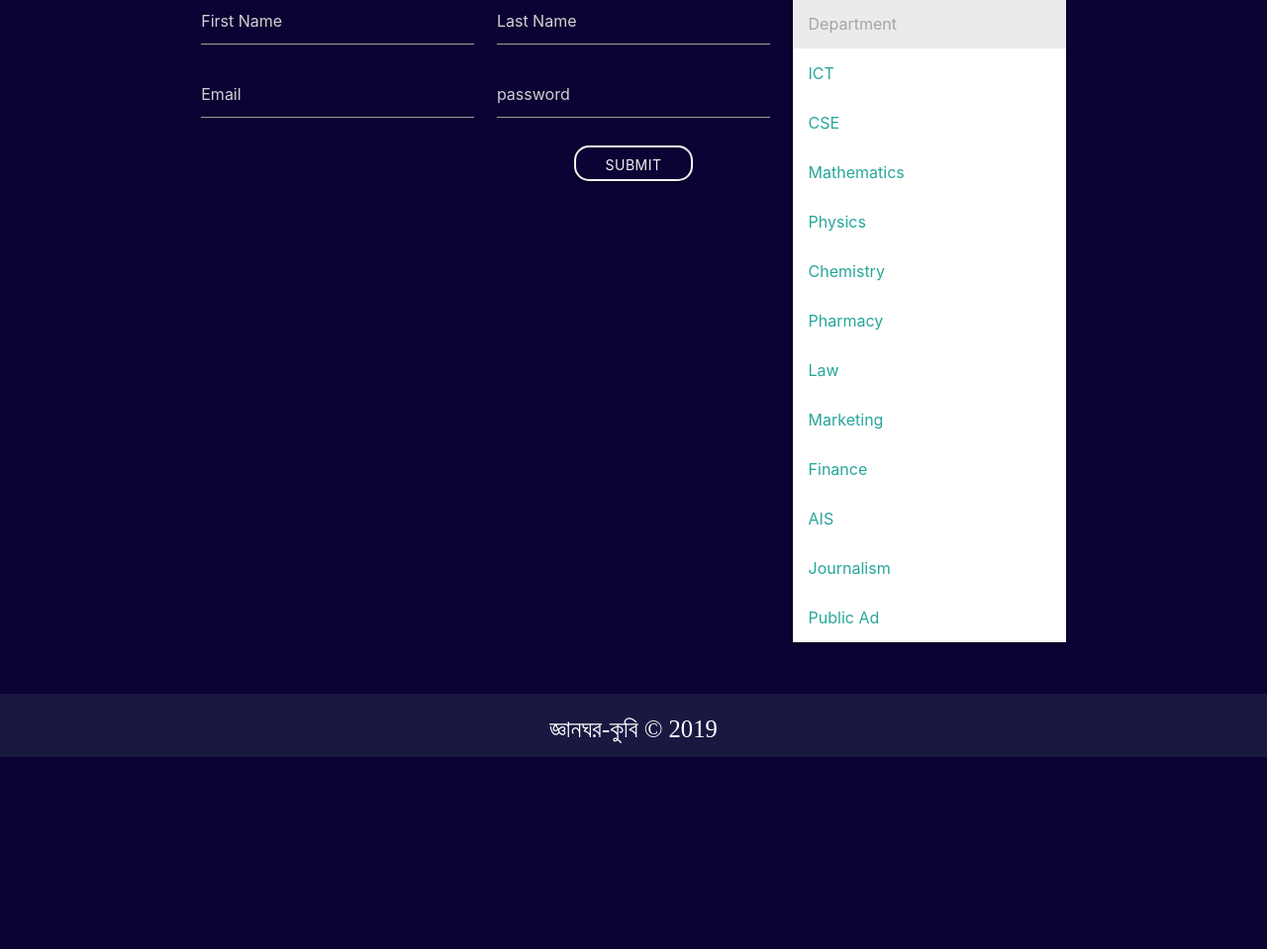
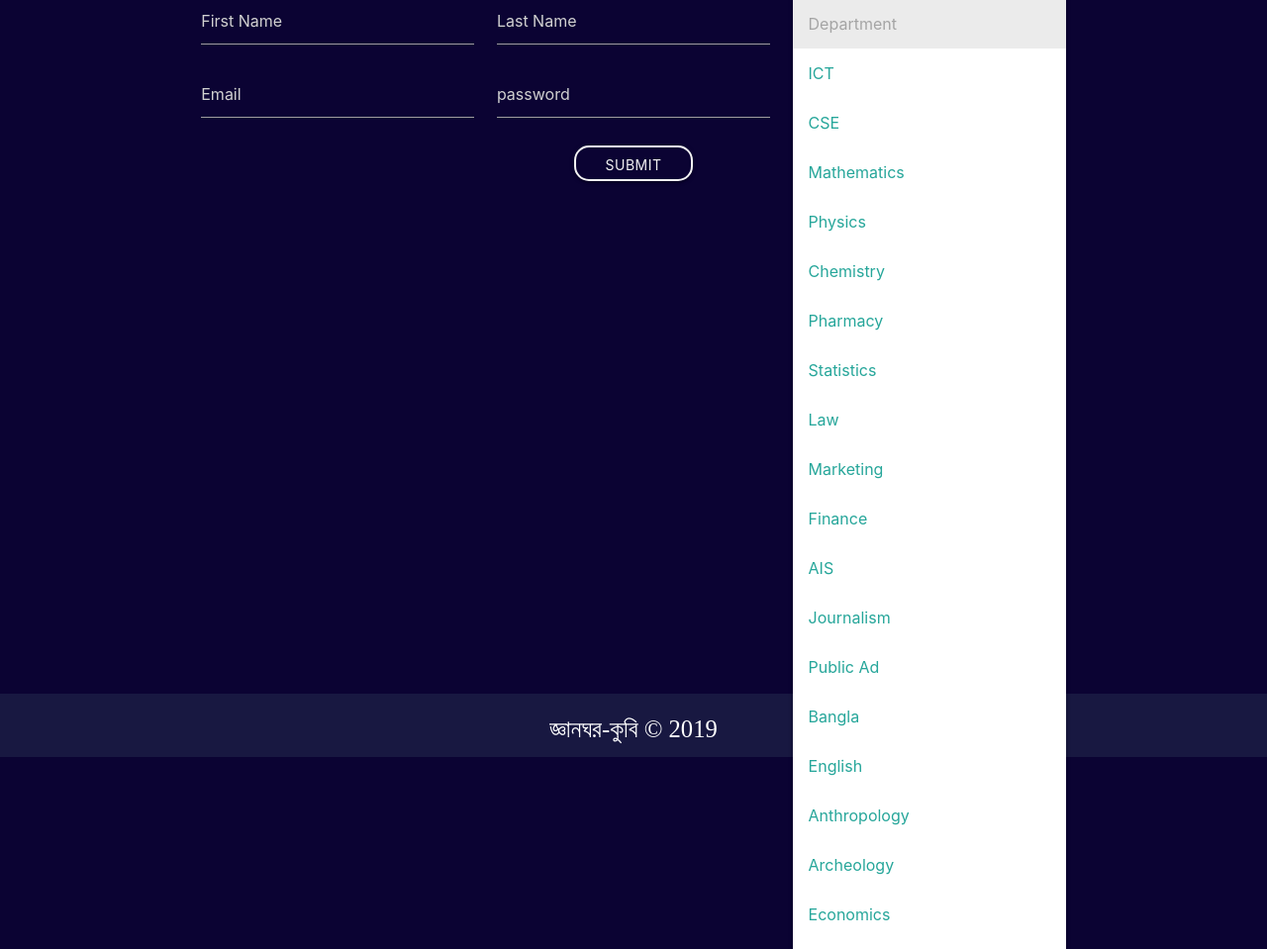
Before and after one commit to ShihabAhmed09/ICT-705-WebTechnologiesAndProgramming, a PHP site: page /register.php in a window 1280 px wide, after a click on "Department". Shown: the part 239-1198 px from the top of the page at 99% size. Run offline with PHP 8.4, Linux system fonts and the light colour scheme.

Commit message:
Update register.php

```diff
--- a/GaanGhor/register.php
+++ b/GaanGhor/register.php
@@ -60,20 +60,27 @@
                                         <input type="text" placeholder="Last Name" class="form-control" id="lastName" name="lastName">
                                     </div>
                                     <div class="input-feild col s12 m4">
-                                        <select>
+                                        <select name="department">
                                             <option value="" disabled selected class="whitish-text">Department</option>
-                                            <option value="1">ICT</option>
-                                            <option value="2">CSE</option>
-                                            <option value="3">Mathematics</option>
-                                            <option value="4">Physics</option>
-                                            <option value="5">Chemistry</option>
-                                            <option value="6">Pharmacy</option>
-                                            <option value="7">Law</option>
-                                            <option value="8">Marketing</option>
-                                            <option value="9">Finance</option>
-                                            <option value="10">AIS</option>
-                                            <option value="11">Journalism</option>
-                                            <option value="12">Public Ad</option>
+                                            <option value="ICT">ICT</option>
+                                            <option value="CSE">CSE</option>
+                                            <option value="Mathematics">Mathematics</option>
+                                            <option value="Physics">Physics</option>
+                                            <option value="Chemistry">Chemistry</option>
+                                            <option value="Pharmacy">Pharmacy</option>
+                                            <option value="Statistics">Statistics</option>
+                                            <option value="Law">Law</option>
+                                            <option value="Marketing">Marketing</option>
+                                            <option value="Finance">Finance</option>
+                                            <option value="AIS">AIS</option>
+                                            <option value="Journalism">Journalism</option>
+                                            <option value="Public Ad">Public Ad</option>
+                                            <option value="Bangla">Bangla</option>
+                                            <option value="English">English</option>
+                                            <option value="Anthropology">Anthropology</option>
+                                            <option value="Archeology">Archeology</option>
+                                            <option value="Economics">Economics</option>
+                                            <option value="Management">Management</option>
 
                                         </select>
                                     </div>
```
